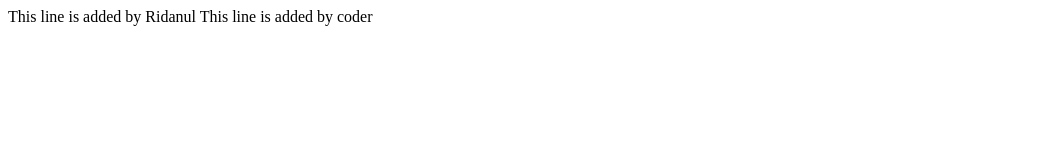
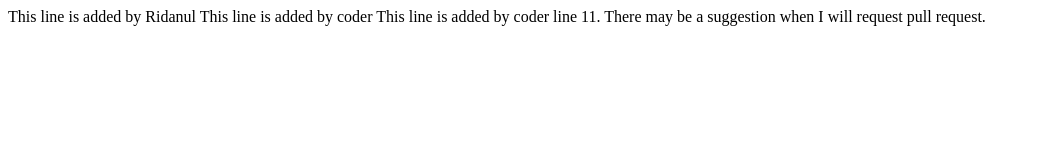
Before and after one commit to ridanul/demo, a plain HTML site: page index.html in a window 1280 px wide. Shown: the whole page, without its empty margins (0-1040 px from the left). Drawn offline with Linux system fonts and the light colour scheme.

Commit message:
line 11 has been added

```diff
--- a/index.html
+++ b/index.html
@@ -8,5 +8,6 @@
 <body>
         This line is added by Ridanul
         This line is added by coder
+        This line is added by coder line 11. There may be a suggestion when I will request pull request.
 </body>
 </html>
```
